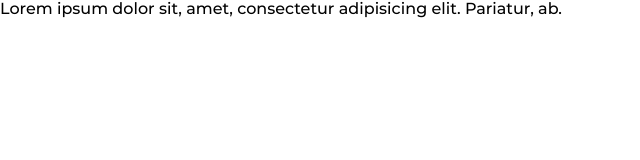
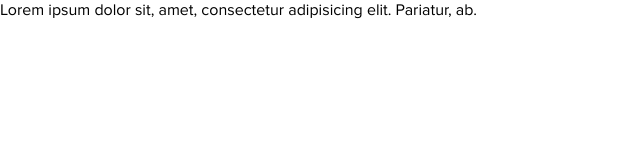
Before and after one commit to JustifyContentSB/english, a website: page app/index.html in a window 1280 px wide. Shown: the whole page, without its empty margins (0-640 px from the left). Drawn offline with Linux system fonts and the light colour scheme; files whose address does not match are found by name.

Commit message:
Определение базовых стилей для body

```diff
--- /dev/null
+++ b/app/scss/body.scss
@@ -0,0 +1,6 @@
+body {
+	font-family: 'ProximaNova-Regular';
+	font-size: 16px;
+	line-height: 20px;
+	min-width: 320px;
+}
--- a/app/scss/style.scss
+++ b/app/scss/style.scss
@@ -5,6 +5,4 @@
 
 @import 'scaffolding.scss';
 @import 'fonts.scss';
-body {
-	font-family: 'Montserrat-Medium';
-}
+@import 'body.scss';
```
Also changed, not shown: app/css/style.css.
